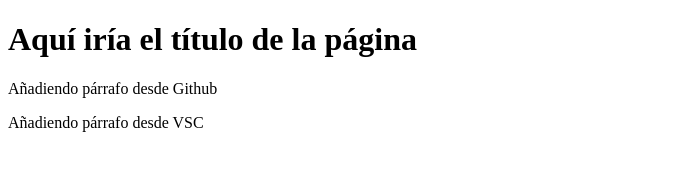
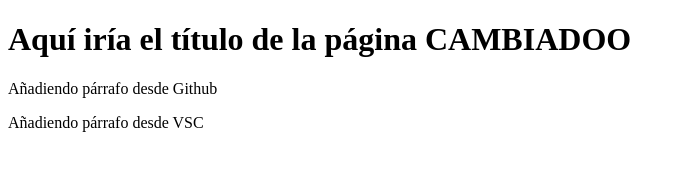
Before and after one commit to alexlopez57/Proyecto-web-empresa-C, a plain HTML site: page index.html in a window 1280 px wide. Shown: the whole page, without its empty margins (0-685 px from the left). Drawn offline with Linux system fonts and the light colour scheme.

Commit message:
change CAMBIOO

```diff
--- a/index.html
+++ b/index.html
@@ -9,7 +9,7 @@
 </head>
 
 <body>
-    <h1>Aquí iría el título de la página</h1>
+    <h1>Aquí iría el título de la página CAMBIADOO</h1>
     <p>Añadiendo párrafo desde Github</p>
     <p>Añadiendo párrafo desde VSC</p>
 </body>
```
